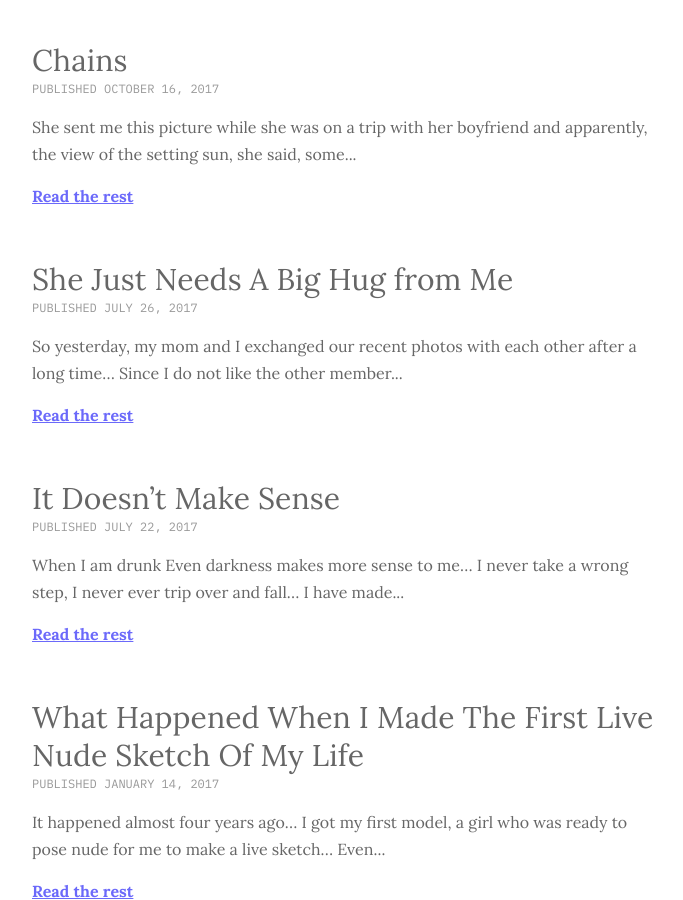
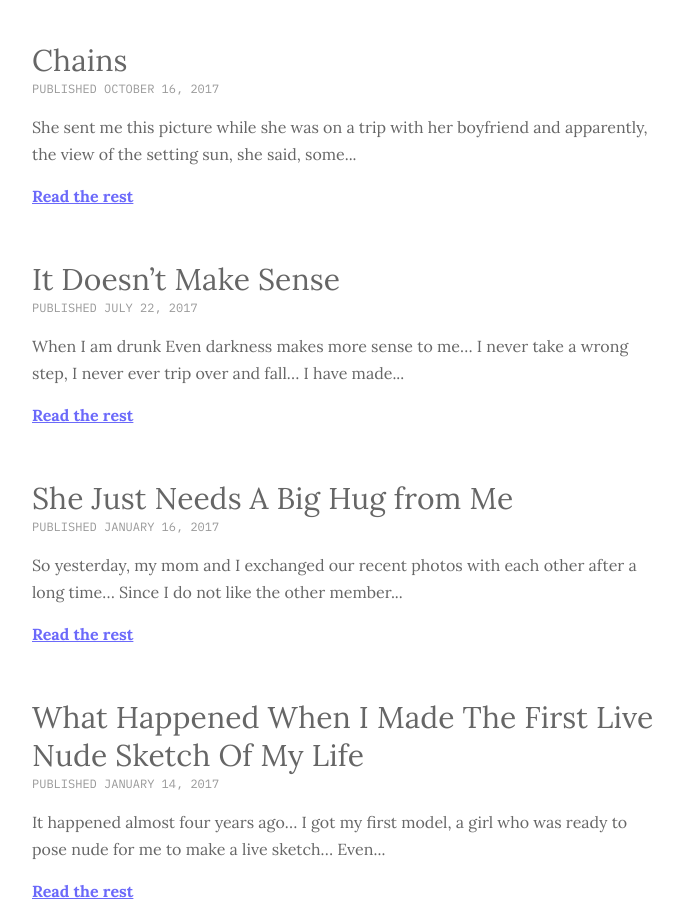
Before and after one commit to argumentativeyouth/pblog, a Jekyll site: the page built from index.html, in a window 1280 px wide and 900 px high, scrolled down 5872 px. Shown: the whole window, without its empty margins (293-976 px from the left). Built offline with Jekyll 4.4.1, drawn with Linux system fonts in a browser that asks for light colours.

Commit message:
Update 2017-01-16-she-just-needs-a-big-hug-from-me.md

```diff
--- a/_posts/2017-01-16-she-just-needs-a-big-hug-from-me.md
+++ b/_posts/2017-01-16-she-just-needs-a-big-hug-from-me.md
@@ -1,7 +1,7 @@
 ---
 layout: post
 title:  She Just Needs A Big Hug from Me
-date:   2017-07-26 14:01:35 +0300
+date:   2017-01-16 14:01:35 +0300
 image:
 tags:
 ---
```
